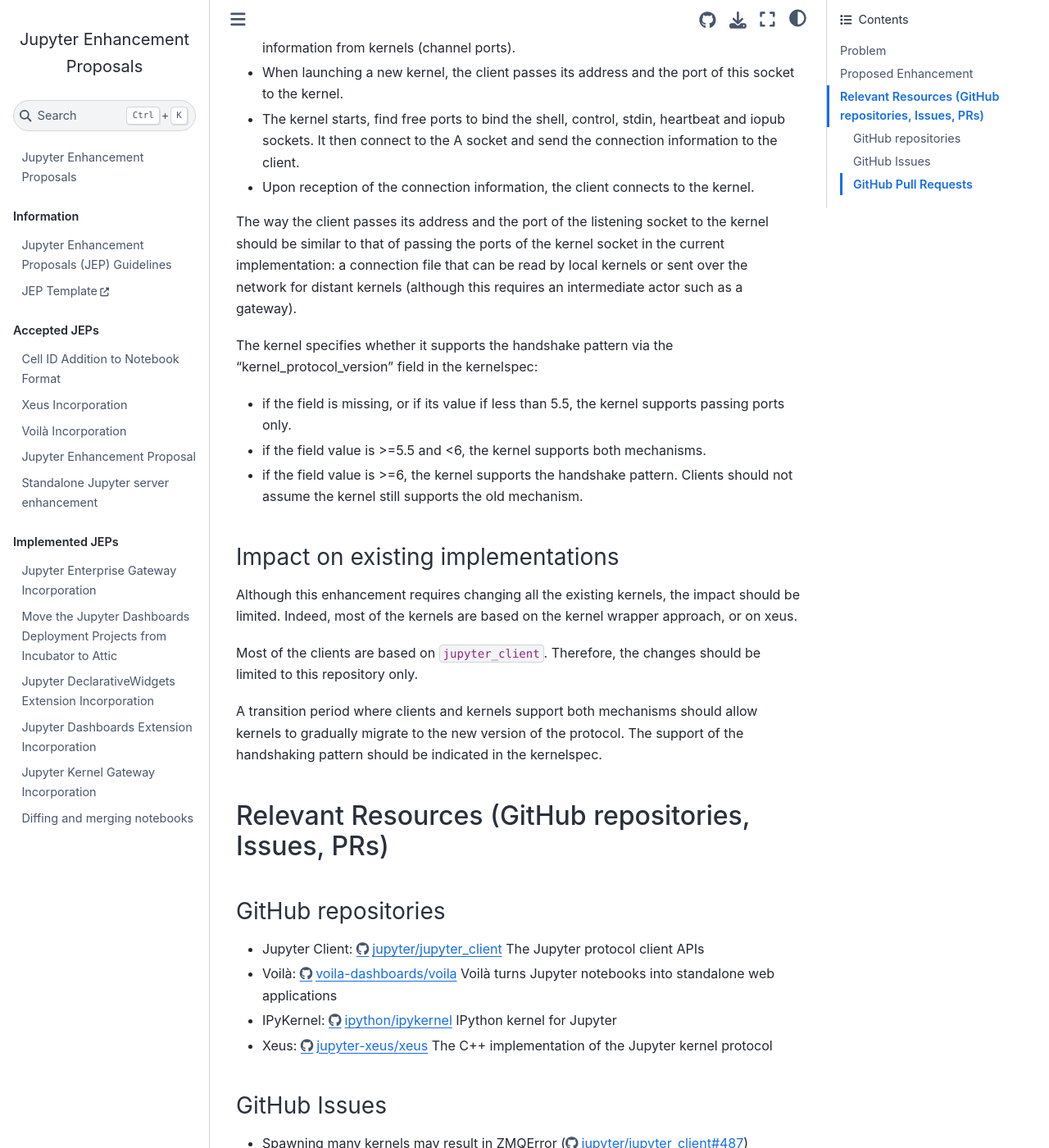
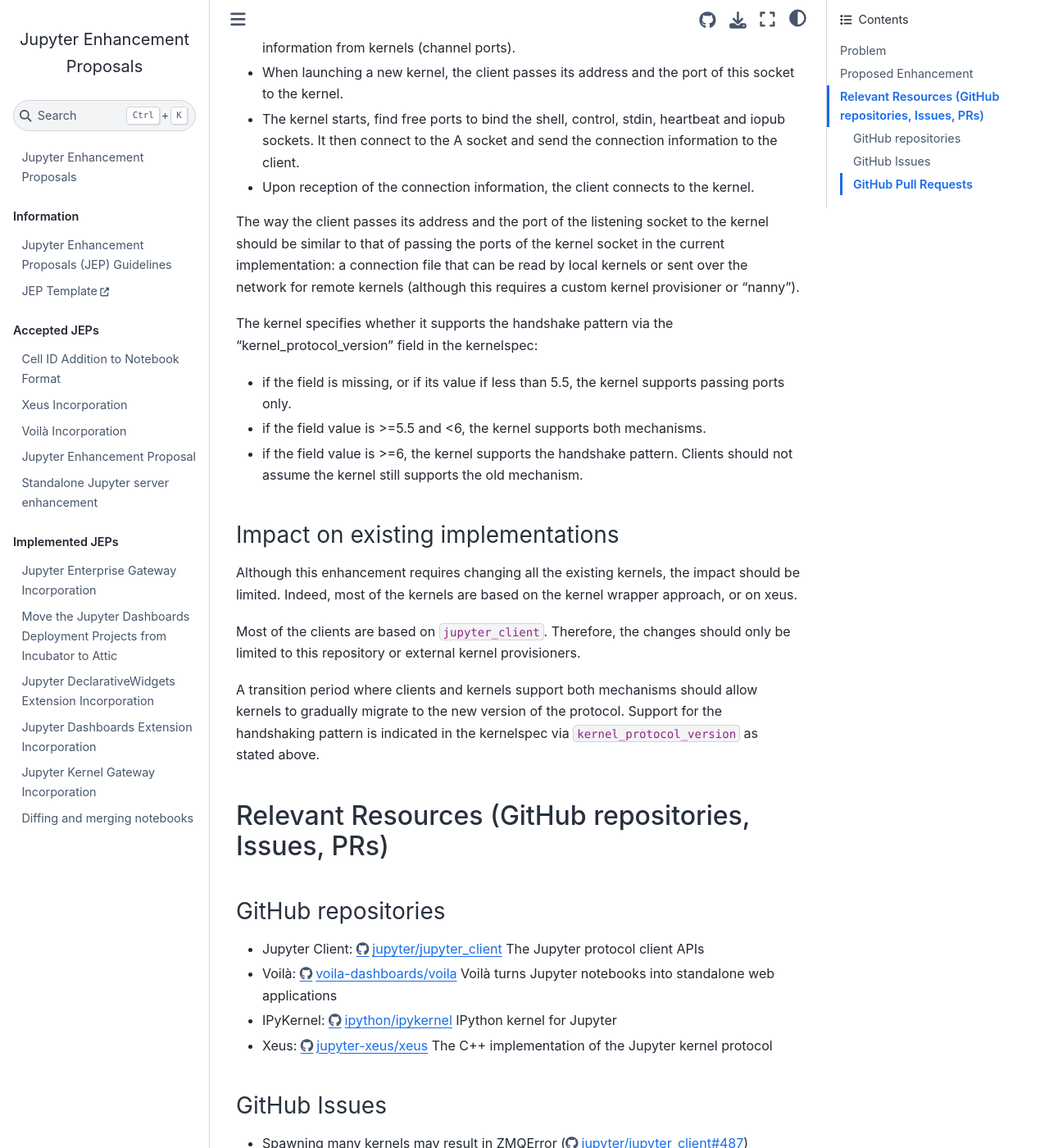
Before and after one commit to jupyter/enhancement-proposals, a Jupyter Book: the page built from jupyter-handshaking/jupyter-handshaking.md, in a window 1280 px wide and 1400 px high, scrolled down 622 px. Shown: the whole window at 82% size. Built offline with Jupyter Book 1.0.4 settings and Sphinx 7.4.7 and the Sphinx Book theme 1.1.4, drawn with Linux system fonts in a browser that asks for light colours.

Commit message:
Replaced gateway server with provisioner

```diff
--- a/jupyter-handshaking/jupyter-handshaking.md
+++ b/jupyter-handshaking/jupyter-handshaking.md
@@ -15,7 +15,7 @@
 - The kernel starts, find free ports to bind the shell, control, stdin, heartbeat and iopub sockets. It then connect to the A socket and send the connection information to the client.
 - Upon reception of the connection information, the client connects to the kernel.
 
-The way the client passes its address and the port of the listening socket to the kernel should be similar to that of passing the ports of the kernel socket in the current implementation: a connection file that can be read by local kernels or sent over the network for distant kernels (although this requires an intermediate actor such as a gateway).
+The way the client passes its address and the port of the listening socket to the kernel should be similar to that of passing the ports of the kernel socket in the current implementation: a connection file that can be read by local kernels or sent over the network for remote kernels (although this requires a custom kernel provisioner or "nanny").
 
 The kernel specifies whether it supports the handshake pattern via the "kernel_protocol_version" field in the kernelspec:
 - if the field is missing, or if its value if less than 5.5, the kernel supports passing ports only.
@@ -26,9 +26,9 @@
 
 Although this enhancement requires changing all the existing kernels, the impact should be limited. Indeed, most of the kernels are based on the kernel wrapper approach, or on xeus.
 
-Most of the clients are based on `jupyter_client`. Therefore, the changes should be limited to this repository only.
+Most of the clients are based on `jupyter_client`. Therefore, the changes should only be limited to this repository or external kernel provisioners.
 
-A transition period where clients and kernels support both mechanisms should allow kernels to gradually migrate to the new version of the protocol. The support of the handshaking pattern should be indicated in the kernelspec.
+A transition period where clients and kernels support both mechanisms should allow kernels to gradually migrate to the new version of the protocol. Support for the handshaking pattern is indicated in the kernelspec via `kernel_protocol_version` as stated above.
 
 ## Relevant Resources (GitHub repositories, Issues, PRs)
 
```
